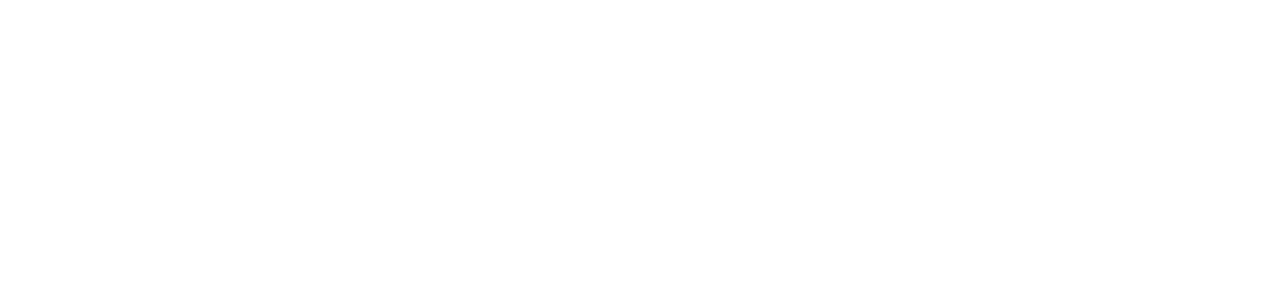
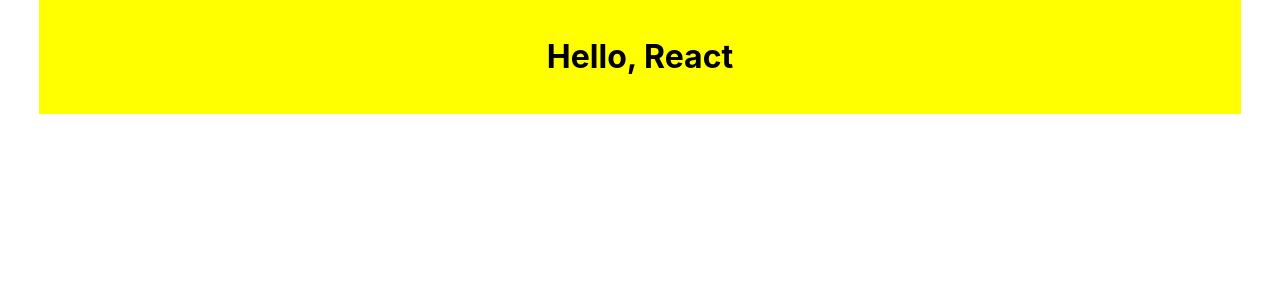
Before and after one commit to Issac-J/newyorkTimes-news-project, a React (Create React App) app: page / in a window 1280 px wide. Shown: the top 300 px of the page. Built offline with nearby package versions, Linux system fonts and the light colour scheme.

Commit message:
running server test

```diff
--- /dev/null
+++ b/src/App.css
@@ -0,0 +1,9 @@
+.appContainer {
+  background-color: yellow;
+
+  margin: 0 auto;
+  padding: 1rem;
+
+  max-width: 1170px;
+  text-align: center;
+}
--- a/src/App.js
+++ b/src/App.js
@@ -1,5 +1,15 @@
+import React from "react";
+
+import "./App.css";
+
 function App() {
-  return <></>;
+  return (
+    <>
+      <div className="appContainer">
+        <h1>Hello, React</h1>
+      </div>
+    </>
+  );
 }
 
 export default App;
```
